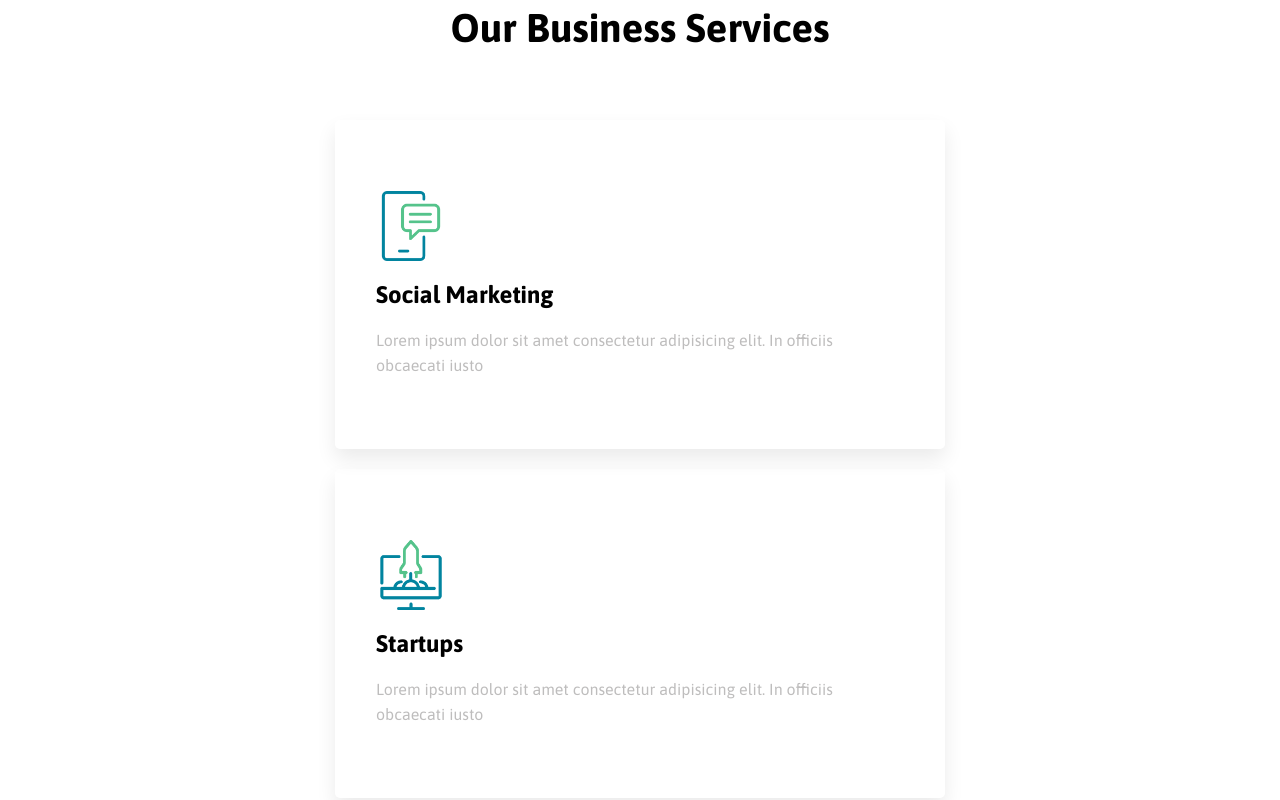
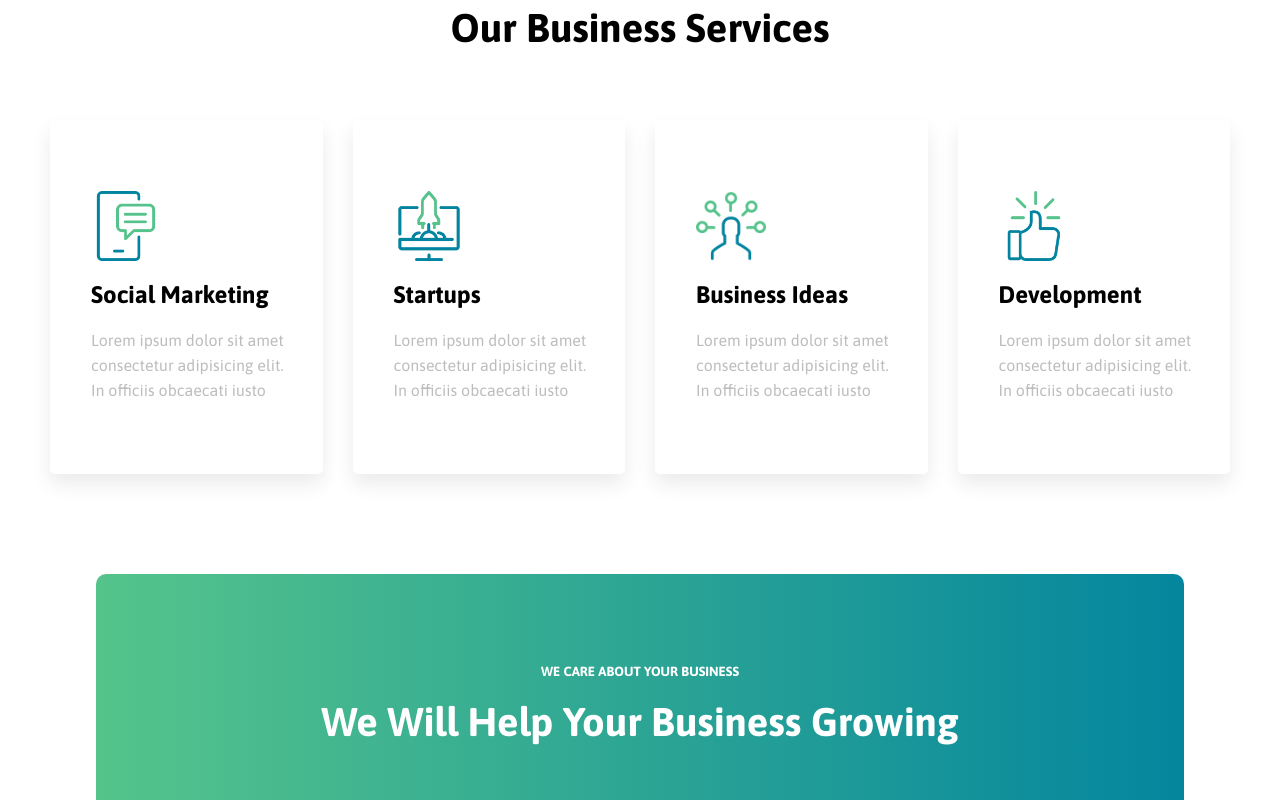
Before and after one commit to GehadAdel127/Business-App, a React (Create React App) app: page /services in a window 1280 px wide. Shown: the part 780-1580 px from the top of the page. Built offline with nearby package versions, Linux system fonts and the light colour scheme.

Commit message:
update services

```diff
--- a/src/Pages/Services.css
+++ b/src/Pages/Services.css
@@ -90,6 +90,11 @@
 .packages .card button::after{
     content: 'Good Choice';
 }
+.packages .subCards{
+    display: grid;
+    grid-template-columns: repeat(4 , 1fr);
+    gap: 30px;
+}
 @media screen and (max-width : 1200px) {
     .packages .subCards{
         display: grid;
```
